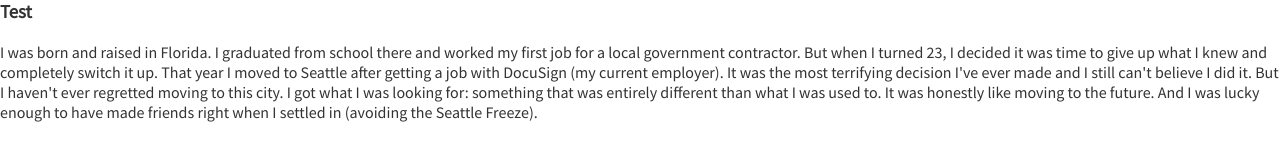
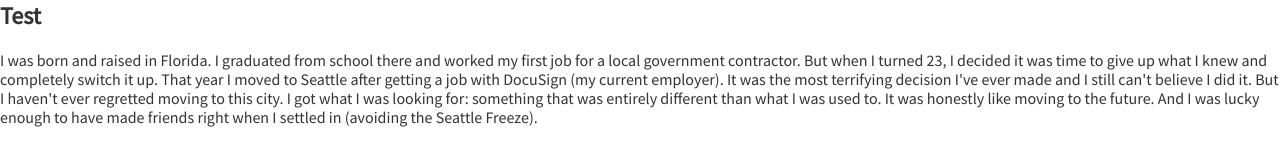
Before and after one commit to gameofjones/gameofjones.github.io, a plain HTML site: page orca/index.html in a window 1280 px wide. Drawn offline with Linux system fonts and the light colour scheme.

Commit message:
Testing header

```diff
--- a/orca/index.html
+++ b/orca/index.html
@@ -6,7 +6,9 @@
     </head>
     <body>
         <div>
-            <h3>Test</h3>
+            <p>
+                <h2>Test</h2>
+            </p>
             <p>I was born and raised in Florida. I graduated from school there and worked my first job for a local government contractor. But when I turned 23, I decided it was time to give up what I knew and completely
                 switch it up. That year I moved to Seattle after getting a job with DocuSign (my current employer). It was the most terrifying decision I've ever made and I still can't believe I did it. But I haven't
                 ever regretted moving to this city. I got what I was looking for: something that was entirely different than what I was used to. It was honestly like moving to the future. And I was lucky enough to have
--- a/orca/style.css
+++ b/orca/style.css
@@ -15,10 +15,6 @@ body {
     font-size: 16px;
 }
 
-h1 {
-    font-size: 250%;
+p {
+    line-height: 1.2;
 }
-
-h2 {
-
-}
--- a/style.css
+++ b/style.css
@@ -25,7 +25,7 @@ span, p {
 
 p {
     margin-top: 0;
-    margin-bottom: 0.5em;
+    line-height: 1.2;
 }
 
 .jumbotron {
```
